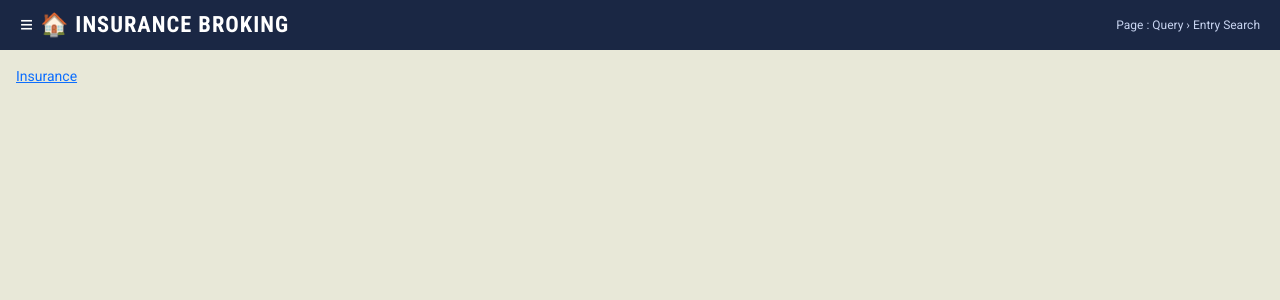
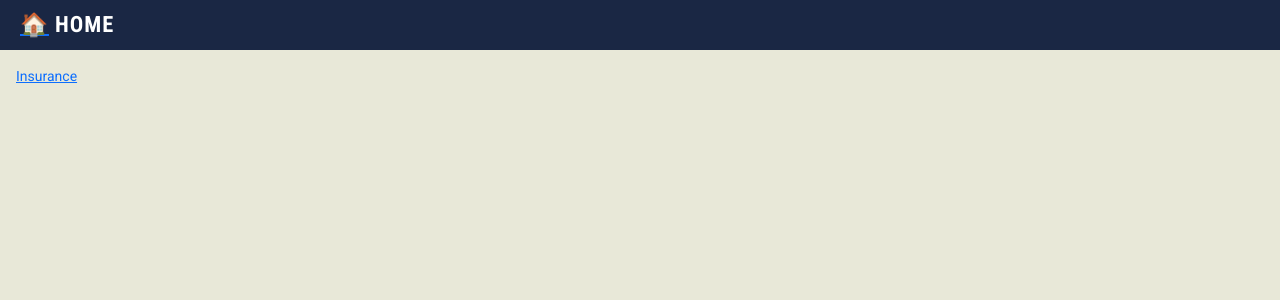
Before and after one commit to suhailvs/abhi, a Django app: page / in a window 1280 px wide. Shown: the top 300 px of the page. Run offline with Django 5.2, Linux system fonts and the light colour scheme; the visitor is signed in with stand-in values (Sample User, id 1).

```diff
--- a/insurance/templates/base.html
+++ b/insurance/templates/base.html
@@ -3,7 +3,7 @@
 <head>
 <meta charset="UTF-8">
 <meta name="viewport" content="width=device-width, initial-scale=1.0">
-<title>{% block title %}Insurance Broking{% endblock %}</title>
+<title>{% block title %}Finsgrow: Soft{% endblock %}</title>
 <link href="https://cdn.jsdelivr.net/npm/bootstrap@5.3.0/dist/css/bootstrap.min.css" rel="stylesheet">
 <link href="https://fonts.googleapis.com/css2?family=Roboto+Condensed:wght@400;700&family=Roboto:wght@300;400;500&display=swap" rel="stylesheet">
 <style>
@@ -94,6 +94,11 @@
 </style>
 </head>
 <body>
+
+<div class="topbar">
+  <span class="app-title"><a href="{% url 'home' %}">🏠</a> {% block nav %}INSURANCE BROKING{% endblock %}</span>
+</div>
+
 {% block body %}
 {% endblock %}
 <script src="https://cdn.jsdelivr.net/npm/bootstrap@5.3.0/dist/js/bootstrap.bundle.min.js"></script>
--- a/insurance/templates/home.html
+++ b/insurance/templates/home.html
@@ -1,6 +1,5 @@
 {% extends "insurance/base.html" %}
-{% block title %}Home{% endblock %}
-
+{% block nav %}HOME{% endblock %}
 {% block content %}
 <a href="{% url 'insurance:entry_list' %}">Insurance</a>
 {% endblock %}
--- a/insurance/templates/insurance/base.html
+++ b/insurance/templates/insurance/base.html
@@ -1,11 +1,6 @@
 {% extends 'base.html' %}
+{% block nav %}INSURANCE BROKING{% endblock %}
 {% block body %}
-
-<div class="topbar">
-  <span class="app-title">≡ 🏠 INSURANCE BROKING</span>
-  <span class="breadcrumb-bar">{% block breadcrumb %}Page : Query &rsaquo; Entry Search{% endblock %}</span>
-</div>
-
 <div class="container-fluid px-3 py-3">
   {% if messages %}
     {% for message in messages %}
```
